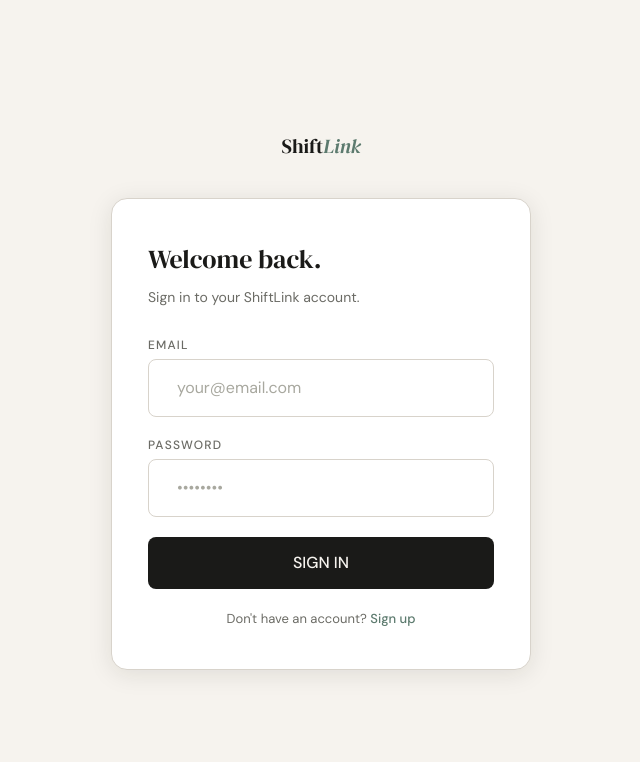
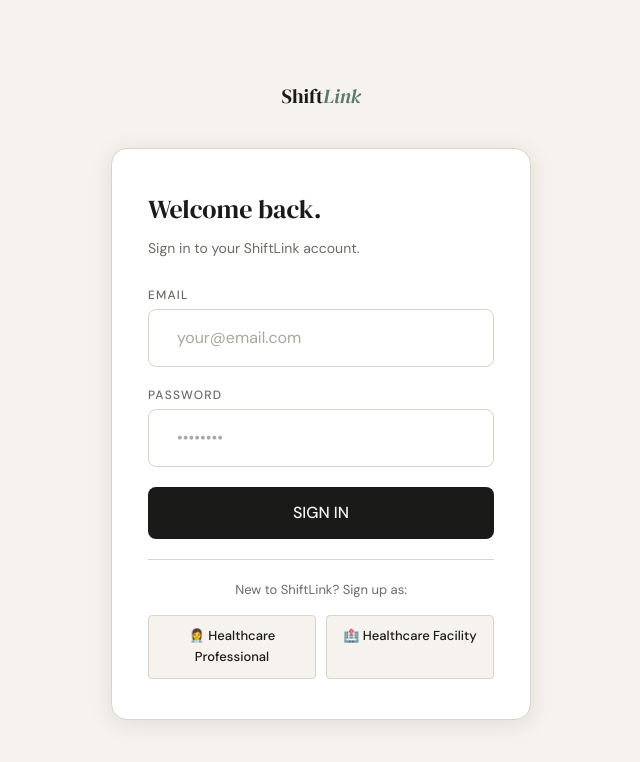
Before and after one commit to kydoequitytransport/ShiftLink, a Next.js app: page /auth/login in a window 1280 px wide. Shown: the top 762 px of the page, without its empty margins (319-959 px from the left). Built offline with nearby package versions, Linux system fonts and the light colour scheme; no server answers.

Commit message:
Test authentication redirect fixes

```diff
--- a/app/dashboard/layout.tsx
+++ b/app/dashboard/layout.tsx
@@ -22,9 +22,12 @@
       ];
 
   useEffect(() => {
-    if (!loading && !user) router.replace('/auth/login');
+    // Only redirect after loading is fully done and there's genuinely no user.
+    // This prevents the brief null state during profile fetch from triggering a redirect.
+    if (!loading && user === null) router.replace('/auth/login');
   }, [user, loading, router]);
 
+  // Show spinner while auth is resolving (session restore or fresh login)
   if (loading) return (
     <div style={{ minHeight: '100vh', display: 'flex', alignItems: 'center', justifyContent: 'center', background: 'var(--color-cream)' }}>
       <div style={{ width: '24px', height: '24px', border: '2px solid var(--color-border)', borderTopColor: 'var(--color-sage)', borderRadius: '50%', animation: 'spin 0.8s linear infinite' }}/>
--- a/components/forms/LoginForm.tsx
+++ b/components/forms/LoginForm.tsx
@@ -23,33 +23,33 @@
     setError('');
     setLoading(true);
     try {
-      const user = await login(email, password);
-      if (!user) {
-        setError('Login succeeded but no user profile found. Please contact support.');
-        setLoading(false);
-        return;
-      }
+      await login(email, password);
+      // login() triggers onAuthStateChange → setUser in useAuth hook.
+      // The dashboard layout guards against unauthenticated access,
+      // so we can navigate immediately — it will render the loading
+      // spinner until the profile resolves.
       router.push('/dashboard');
     } catch (e: any) {
-      console.log('[DEBUG] Login error:', e);
-      setError(e.message || 'Login failed');
+      setError(e.message || 'Login failed. Check your email and password.');
       setLoading(false);
     }
+  };
+
+  const handleKeyDown = (e: React.KeyboardEvent) => {
+    if (e.key === 'Enter') handleSubmit();
   };
 
   return (
     <div style={{ display: 'flex', flexDirection: 'column', gap: '20px' }}>
       {error && (
-        <div
-          style={{
+        <div style={{
           background: '#FEF2F2',
           border: '1px solid #FECACA',
           borderRadius: 'var(--radius-sm)',
           padding: '12px 16px',
           fontSize: '0.875rem',
           color: '#B91C1C',
-          }}
-        >
+        }}>
           {error}
         </div>
       )}
@@ -59,6 +59,7 @@
         type="email"
         value={email}
         onChange={(e) => setEmail(e.target.value)}
+        onKeyDown={handleKeyDown}
         placeholder="your@email.com"
         autoComplete="email"
       />
@@ -67,6 +68,7 @@
         type="password"
         value={password}
         onChange={(e) => setPassword(e.target.value)}
+        onKeyDown={handleKeyDown}
         placeholder="••••••••"
         autoComplete="current-password"
       />
@@ -75,14 +77,42 @@
         Sign In
       </Button>
 
-      <p style={{ textAlign: 'center', fontSize: '0.8125rem', color: 'var(--color-ink-muted)' }}>
-        Don't have an account?{' '}
-        <Link href="/signup" style={{ color: 'var(--color-sage)', fontWeight: 500 }}>
-          Sign up
+      {/* Role-specific sign-up paths */}
+      <div style={{ borderTop: '1px solid var(--color-border)', paddingTop: '20px', display: 'flex', flexDirection: 'column', gap: '10px' }}>
+        <p style={{ textAlign: 'center', fontSize: '0.8125rem', color: 'var(--color-ink-muted)', marginBottom: '4px' }}>
+          New to ShiftLink? Sign up as:
+        </p>
+        <div style={{ display: 'grid', gridTemplateColumns: '1fr 1fr', gap: '10px' }}>
+          <Link href="/signup?type=professional" style={{
+            display: 'block',
+            textAlign: 'center',
+            padding: '10px 12px',
+            borderRadius: 'var(--radius-sm)',
+            border: '1px solid var(--color-border)',
+            fontSize: '0.8125rem',
+            color: 'var(--color-ink)',
+            fontWeight: 500,
+            background: 'var(--color-cream)',
+            transition: 'border-color 0.15s',
+          }}>
+            👩‍⚕️ Healthcare Professional
           </Link>
-      </p>
-
-      {/* Only registered users can log in. */}
+          <Link href="/signup?type=facility" style={{
+            display: 'block',
+            textAlign: 'center',
+            padding: '10px 12px',
+            borderRadius: 'var(--radius-sm)',
+            border: '1px solid var(--color-border)',
+            fontSize: '0.8125rem',
+            color: 'var(--color-ink)',
+            fontWeight: 500,
+            background: 'var(--color-cream)',
+            transition: 'border-color 0.15s',
+          }}>
+            🏥 Healthcare Facility
+          </Link>
+        </div>
+      </div>
     </div>
   );
 }
--- a/lib/hooks/useAuth.ts
+++ b/lib/hooks/useAuth.ts
@@ -10,26 +10,32 @@
   const [loading, setLoading] = useState(true);
 
   useEffect(() => {
-    supabase.auth.getSession().then(async ({ data: { session } }) => {
-      if (session?.user) {
-        const profile = await fetchProfile(session.user.id, session.user.email ?? '');
-        setUser(profile);
-      } else {
-        setUser(null);
-      }
-      setLoading(false);
-    });
+    // Single source of truth: onAuthStateChange handles INITIAL_SESSION on mount
+    // which fires synchronously with the persisted session — no getSession() race needed.
+    let latestRequestId = 0;
 
     const { data: { subscription } } = supabase.auth.onAuthStateChange(
       async (event, session) => {
         if (session?.user) {
-          if (event === 'SIGNED_IN') await new Promise(r => setTimeout(r, 800));
-          const profile = await fetchProfile(session.user.id, session.user.email ?? '');
-          setUser(profile);
+          const requestId = ++latestRequestId;
+          try {
+            const profile = await fetchProfile(session.user.id, session.user.email ?? '');
+            // Only apply if this is still the latest request (avoid stale updates)
+            if (requestId === latestRequestId) {
+              setUser(profile);
+              setLoading(false);
+            }
+          } catch {
+            if (requestId === latestRequestId) {
+              setUser(null);
+              setLoading(false);
+            }
+          }
         } else {
+          ++latestRequestId; // invalidate any in-flight fetch
           setUser(null);
+          setLoading(false);
         }
-        setLoading(false);
       }
     );
 
```
Lines whose indentation alone changed are shown as unchanged.
